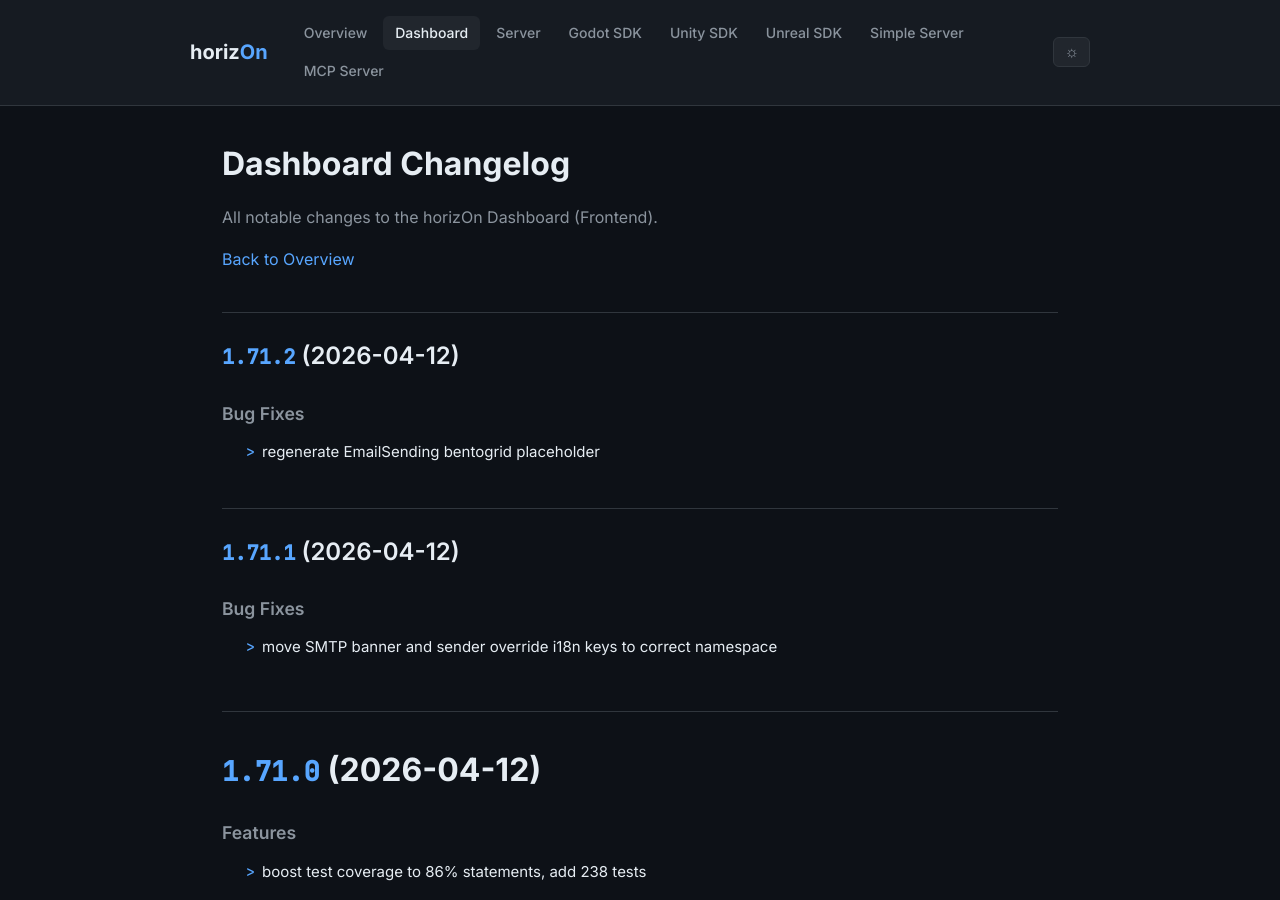
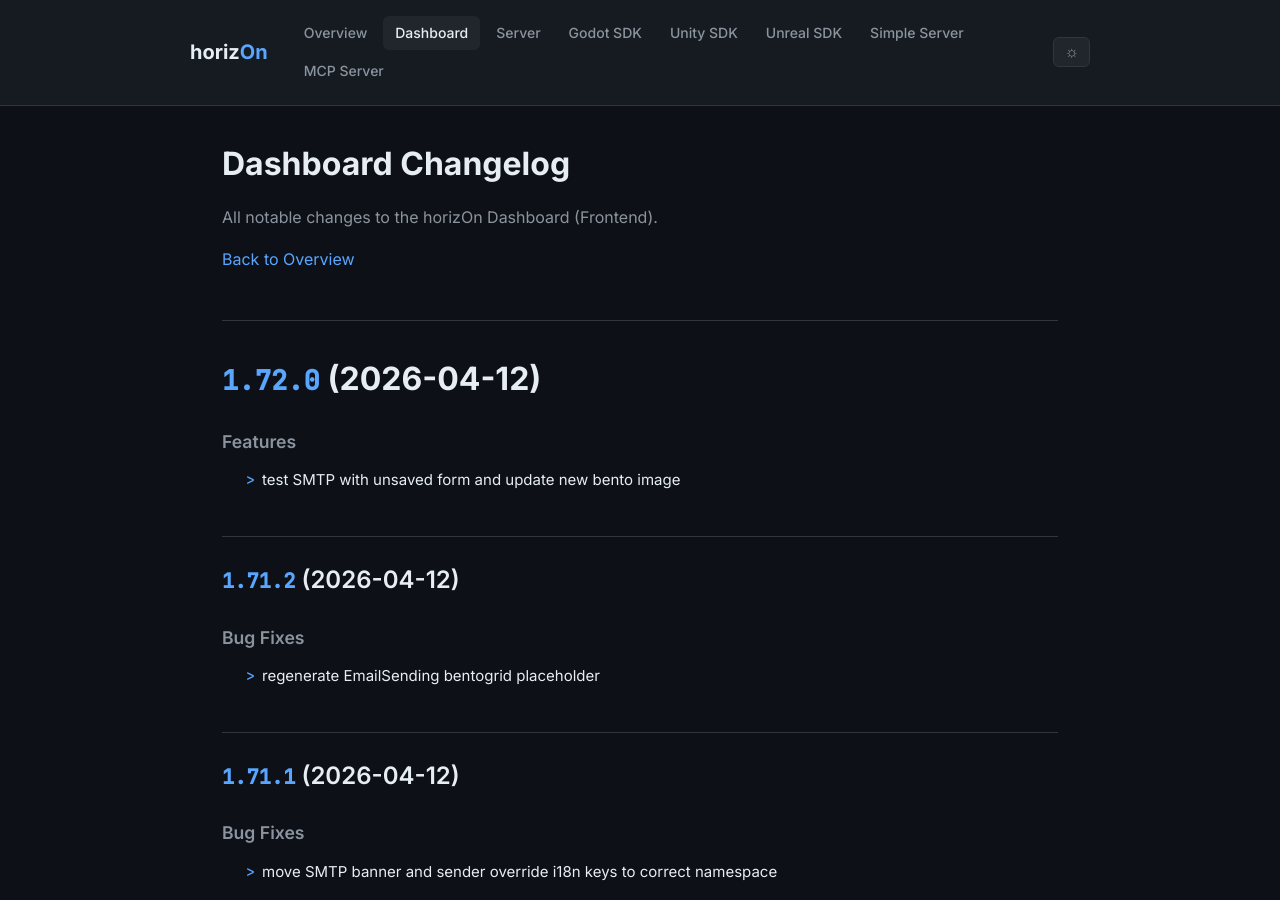
Before and after one commit to ProjectMakersDE/horizOn-Changelog, a Jekyll site: the page built from dashboard-changelog.md, in a window 1280 px wide and 900 px high. Built offline with Jekyll 4.4.1, drawn with Linux system fonts in a browser that asks for light colours.

Commit message:
chore: sync changelogs [skip ci]

```diff
--- a/dashboard-changelog.md
+++ b/dashboard-changelog.md
@@ -8,6 +8,13 @@ title: Dashboard Changelog
 All notable changes to the horizOn Dashboard (Frontend).
 
 [Back to Overview](.)
+
+# [1.72.0](https://github.com/ProjectMakersDE/horizOn-Dashboard/compare/v1.71.2...v1.72.0) (2026-04-12)
+
+
+### Features
+
+* test SMTP with unsaved form and update new bento image ([9367424](https://github.com/ProjectMakersDE/horizOn-Dashboard/commit/93674248fc85551de503b12667e1f034a9484e9a))
 
 ## [1.71.2](https://github.com/ProjectMakersDE/horizOn-Dashboard/compare/v1.71.1...v1.71.2) (2026-04-12)
 
```
Also changed, not shown: index.md (+1 -1 lines).
